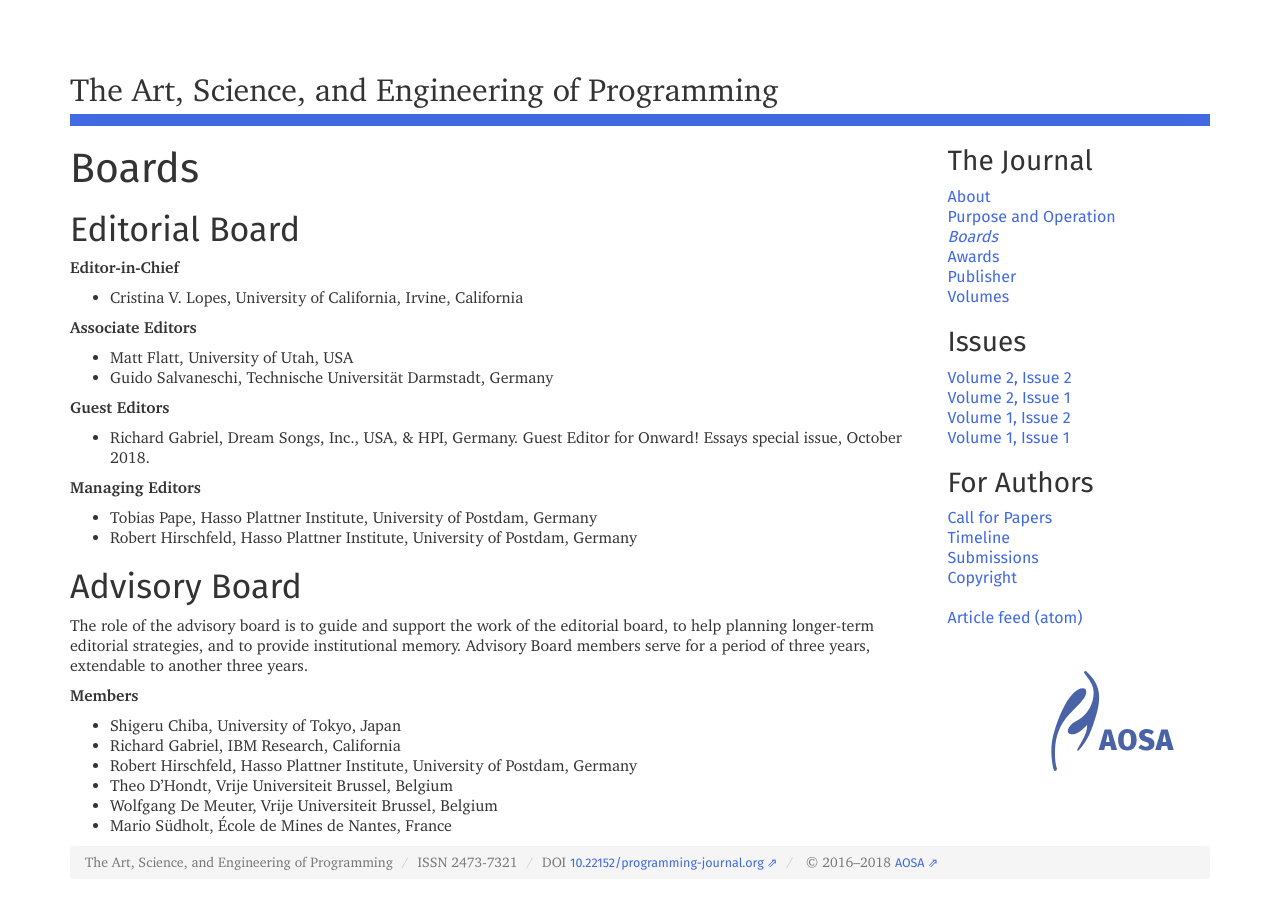
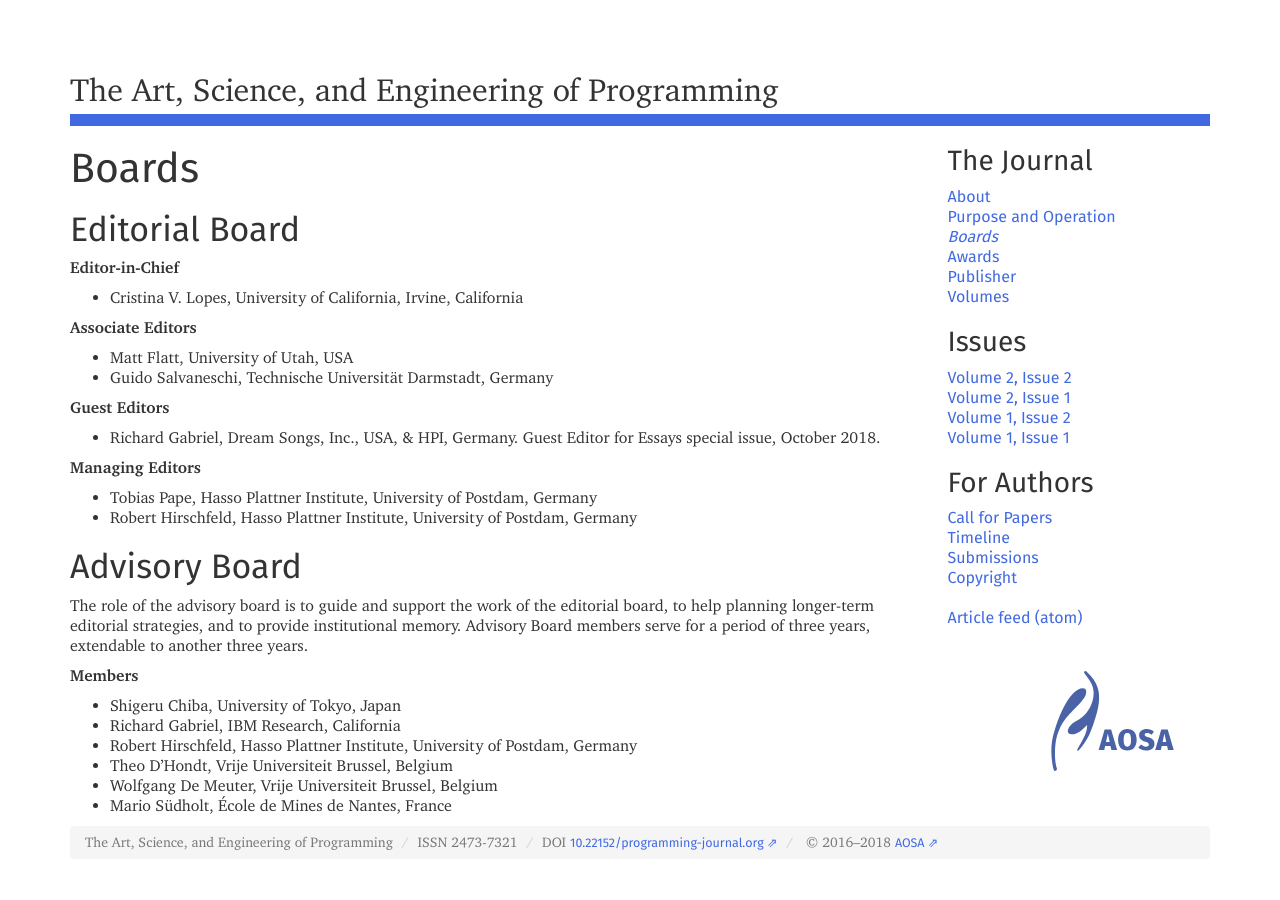
Before and after one commit to programming-journal/programming-journal.github.io, a Jekyll site: the page built from boards/index.markdown, in a window 1280 px wide. Built offline with Jekyll 4.4.1, drawn with Linux system fonts in a browser that asks for light colours; nearby versions of some CDN libraries.

Commit message:
Minor edit

```diff
--- a/boards/index.markdown
+++ b/boards/index.markdown
@@ -14,7 +14,7 @@ order: 500
 * Guido Salvaneschi, Technische Universität Darmstadt, Germany
 
 **Guest Editors**
-* Richard Gabriel, Dream Songs, Inc., USA, & HPI, Germany. Guest Editor for Onward! Essays special issue, October 2018.
+* Richard Gabriel, Dream Songs, Inc., USA, & HPI, Germany. Guest Editor for Essays special issue, October 2018.
 
 **Managing Editors**
 * Tobias Pape, Hasso Plattner Institute, University of Postdam, Germany
```
